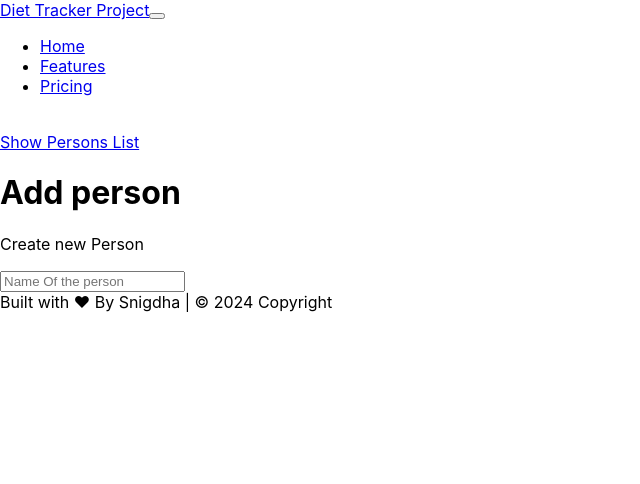
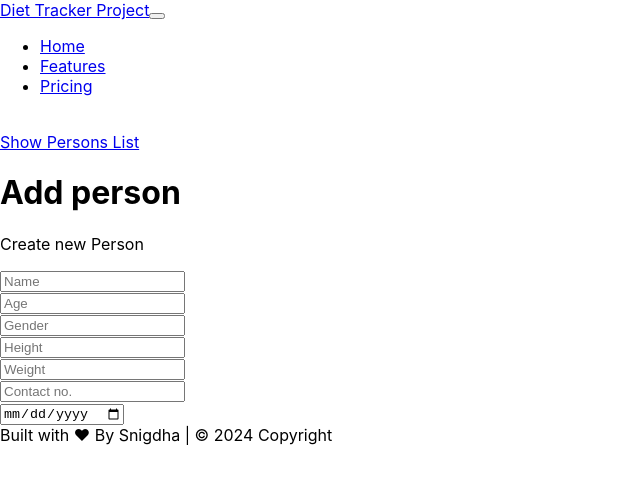
Before and after one commit to 512snigdha/diet_trakr, a React (Create React App) app in the folder client/: page /add-person in a window 1280 px wide. Shown: the top 484 px of the page, without its empty margins (0-640 px from the left). Built offline with nearby package versions, Linux system fonts and the light colour scheme; the HTML template or start-up script is replaced by a standard one.

Commit message:
change in createperson

```diff
--- a/client/package.json
+++ b/client/package.json
@@ -12,6 +12,7 @@
     "react-dom": "^18.2.0",
     "react-router-dom": "^6.21.3",
     "react-scripts": "5.0.1",
+    "react-toastify": "^10.0.4",
     "web-vitals": "^2.1.4"
   },
   "scripts": {
--- a/client/src/components/CreatePerson.js
+++ b/client/src/components/CreatePerson.js
@@ -1,14 +1,31 @@
-import React, { usestate } from 'react';
+import React, { useState } from 'react';
 import  { Link } from 'react-router-dom';
 import axios from 'axios';
 import { useNavigate } from 'react-router-dom';
 import Navbar from './Navbar';
 import Footer from './footer';
+import { Slide, ToastContainer, toast } from 'react-toastify';
+import 'react-toastify/dist/ReactToastify.css';
 
 
 
 
 const CreatePerson = () => {
+  const navigate = useNavigate();
+  const [person, setPerson] = useState({
+    Name: '',
+    Age: '',
+    Gender: '',
+    Height: '',
+    Weight: '',
+    PhnNo: '' ,
+    Date: ""
+  });
+  const [showToast, setShowToast] = useState(false);
+
+  const onChange = (e) => {
+    setPerson({ ...person, [e.target.name]: e.target.value });
+  };
 
     const onSubmit = (e) => {
         // Prevent the page from refreshing
@@ -16,25 +33,75 @@ const CreatePerson = () => {
         e.preventDefault()
         //Api calls with the help of axios
 
-      //   axios.post("api/persons", person)
-      //   .then((res) => {
+        axios.post("api/persons", person)
+        .then((res) => {
 
-      //   setPerson({
-      //     Name: '',
-      //     Age: '',
-      //     Gender: '',
-      //     Height: '',
-      //     Weight: '',
-      //     PhnNo: '' ,
-      //     Date: ""
-      //   })
-      // })
+        setPerson({
+          Name: '',
+          Age: '',
+          Gender: '',
+          Height: '',
+          Weight: '',
+          PhnNo: '' ,
+          Date: ""
+        })
+        toast.success('persons info added successfully!', {
+          position: "top-right",
+          autoClose: 5000,
+          hideProgressBar: false,
+          closeOnClick: true,
+          pauseOnHover: true,
+          draggable: true,
+          progress: undefined,
+          theme: "dark",
+          transition: Slide,
+          });
+
+        // Delay the navigation slightly to allow the toast to be seen
+        setTimeout(() => {
+          setShowToast(false); // Hide the toast
+          navigate('/'); // Navigate to homepage
+        },  5000); // Adjust the timeout as needed
+
+      })
+      .catch((err) => {
+        console.log('Error in CreatePerson!');
+        console.log('The error is -> ')
+        console.log(err)
+        // Show the success alert
+        toast.error('Something went wrong, try again!', {
+          position: "top-right",
+          autoClose: 5000,
+          hideProgressBar: false,
+          closeOnClick: true,
+          pauseOnHover: true,
+          draggable: true,
+          progress: undefined,
+          theme: "dark",
+          transition: Slide,
+          });
+      });
+  };
 
 
-    }
+
+
     return (
         <div className='CreatePerson'>
           <Navbar/>
+          <ToastContainer
+        position="top-right"
+        autoClose={5000}
+        hideProgressBar={false}
+        newestOnTop={false}
+        closeOnClick
+        rtl={false}
+        pauseOnFocusLoss
+        draggable
+        pauseOnHover
+        theme="light"
+        transition={Slide}
+      />
             <div className='Container'>
             <div className="row">
           <div className='col-md-8 m-auto'>
@@ -52,11 +119,71 @@ const CreatePerson = () => {
               <div className='form-group'>
                 <input
                   type='text'
-                  placeholder='Name Of the person'
-                  name='title'
+                  placeholder='Name'
+                  name='Name'
                   className='form-control'
-                  // value={personalbar.name}
-                  // onChange={onChange}
+                  value={personalbar.name}
+                  onChange={onChange}
+                />
+              </div>
+              <div className='form-group'>
+                <input
+                  type='number'
+                  placeholder='Age'
+                  name='Age'
+                  className='form-control'
+                  value={personalbar.name}
+                  onChange={onChange}
+                />
+              </div>
+              <div className='form-group'>
+                <input
+                  type='text'
+                  placeholder='Gender'
+                  name=''
+                  className='form-control'
+                  value={personalbar.name}
+                  onChange={onChange}
+                />
+              </div>
+              <div className='form-group'>
+                <input
+                  type='number'
+                  placeholder='Height'
+                  name='Height'
+                  className='form-control'
+                  value={personalbar.name}
+                  onChange={onChange}
+                />
+              </div>
+              <div className='form-group'>
+                <input
+                  type='number'
+                  placeholder='Weight'
+                  name='weight'
+                  className='form-control'
+                  value={personalbar.name}
+                  onChange={onChange}
+                />
+              </div>
+              <div className='form-group'>
+                <input
+                  type='number'
+                  placeholder='Contact no.'
+                    name='phone no'
+                  className='form-control'
+                  value={personalbar.name}
+                  onChange={onChange}
+                />
+              </div>
+              <div className='form-group'>
+                <input
+                  type='date'
+                  placeholder='Date the person started dieting'
+                  name='Date'
+                  className='form-control'
+                  value={personalbar.name}
+                  onChange={onChange}
                 />
               </div>
               </form>
```
Also changed, not shown: 1 other file (tests, documents, lock files or other folders).
